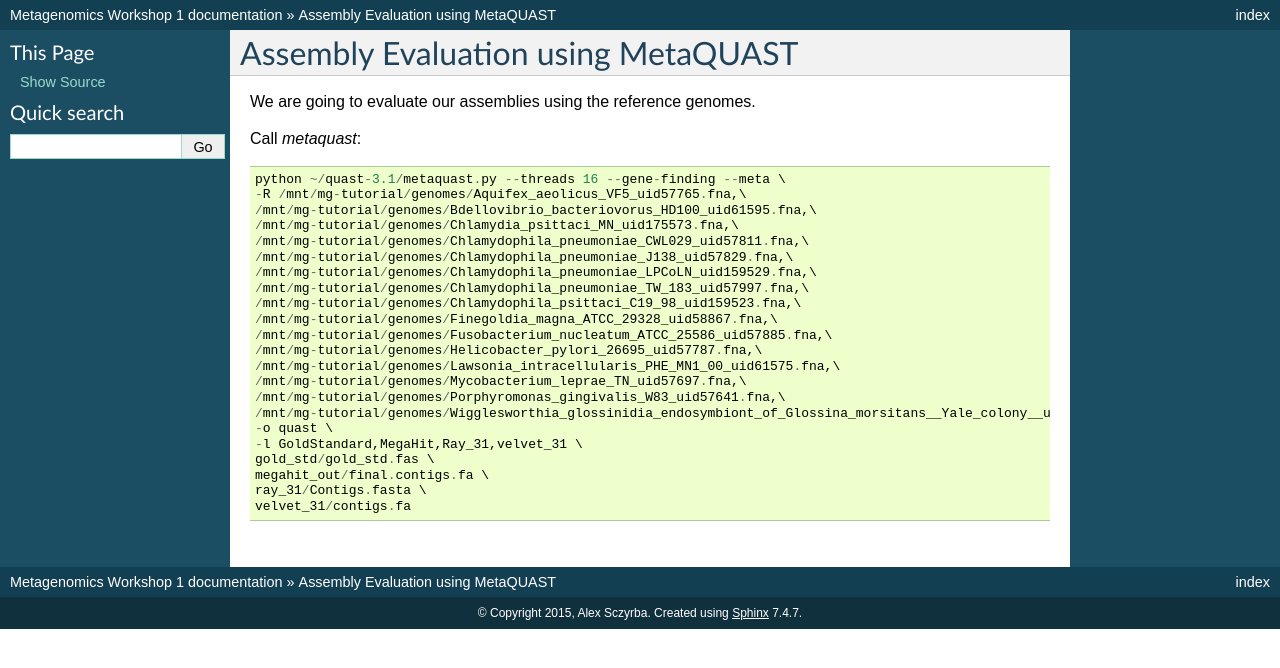
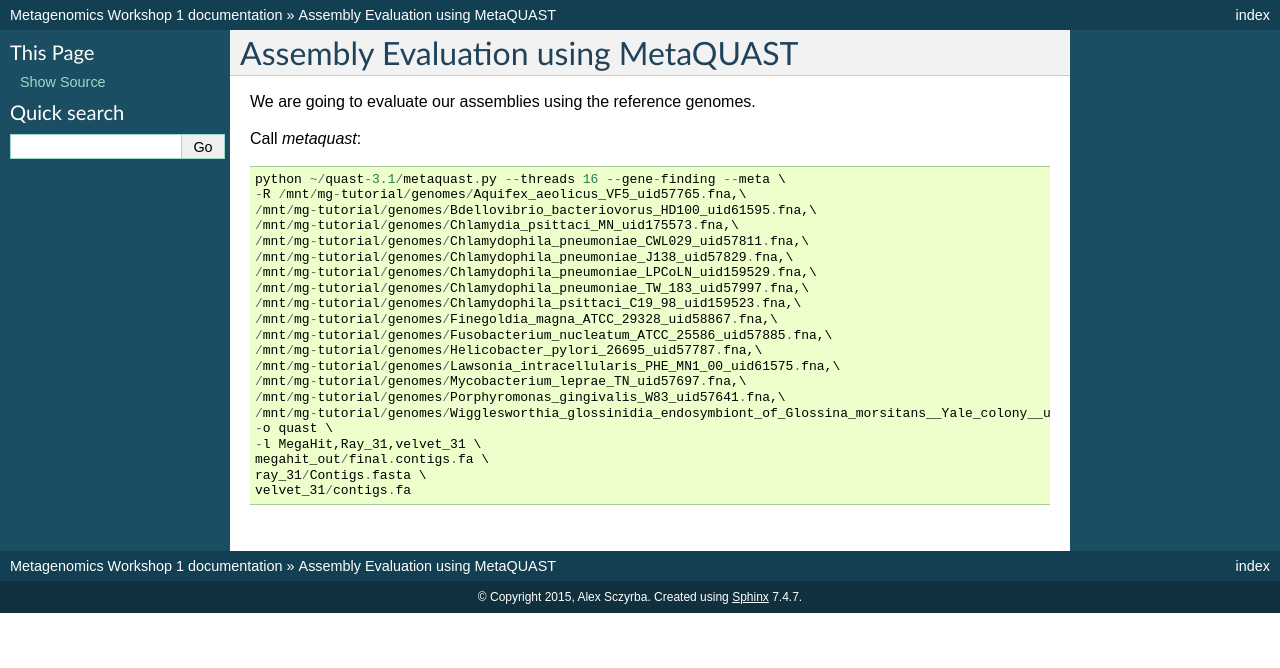
Before and after one commit to metagenomics/metagenomics-workshop, a Sphinx documentation site: the page built from docs/evaluation/index.rst, in a window 1280 px wide. Shown: the top 668 px of the page. Built offline with Sphinx 7.4.7, drawn with Linux system fonts in a browser that asks for light colours.

Commit message:
Update index.rst

```diff
--- a/docs/evaluation/index.rst
+++ b/docs/evaluation/index.rst
@@ -22,8 +22,7 @@ Call `metaquast`::
   /mnt/mg-tutorial/genomes/Porphyromonas_gingivalis_W83_uid57641.fna,\
   /mnt/mg-tutorial/genomes/Wigglesworthia_glossinidia_endosymbiont_of_Glossina_morsitans__Yale_colony__uid88075.fna \
   -o quast \
-  -l GoldStandard,MegaHit,Ray_31,velvet_31 \
-  gold_std/gold_std.fas \
+  -l MegaHit,Ray_31,velvet_31 \
   megahit_out/final.contigs.fa \
   ray_31/Contigs.fasta \
   velvet_31/contigs.fa
```
